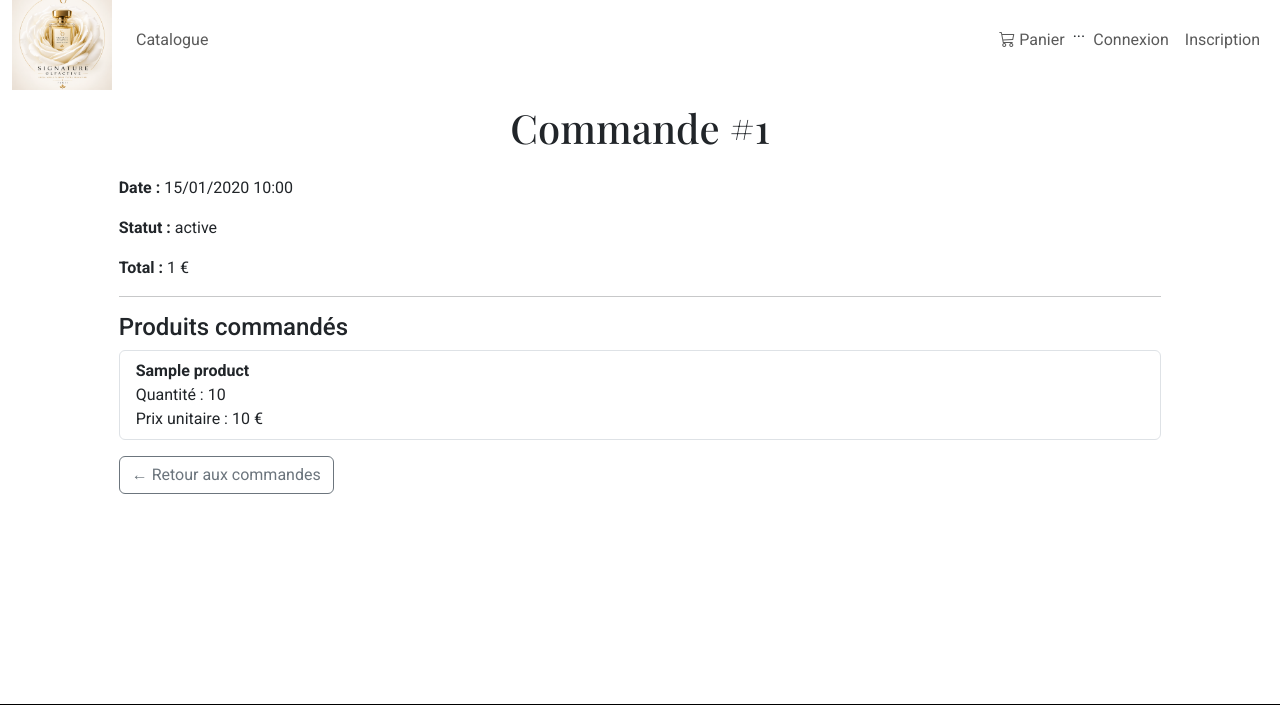
After one commit to MOIF78/git0226, a Symfony app: template templates/order/show.html.twig in a window 1280 px wide. The commit adds this page. Shown: the top 705 px of the page. Run offline with Twig, Linux system fonts and the light colour scheme; the template is opened without the code that fills it: most values are stand-ins (such as "Sample title", 1, 10 or a date in 2020); some libraries are stand-ins or nearby versions.

Commit message:
Ajout detail commande

```diff
--- /dev/null
+++ b/templates/order/show.html.twig
@@ -0,0 +1,63 @@
+{% extends 'base.html.twig' %}
+
+{% block title %}Détail de la commande{% endblock %}
+
+{% block h1 %}Commande #{{ order.id }}{% endblock %}
+
+{% block body %}
+
+<div class="container mt-4">
+
+    <p>
+        <strong>Date :</strong>
+        {{ order.createdAt|date('d/m/Y H:i') }}
+    </p>
+
+    <p>
+        <strong>Statut :</strong>
+        {{ order.status }}
+    </p>
+
+    <p>
+        <strong>Total :</strong>
+        {{ order.totalAmount }} €
+    </p>
+
+    <hr>
+
+    <h4>Produits commandés</h4>
+
+    <ul class="list-group">
+
+        {% for item in order.orderItems %}
+
+            <li class="list-group-item">
+
+                <strong>{{ item.product.title }}</strong>
+
+                <br>
+
+                Quantité : {{ item.quantity }}
+
+                <br>
+
+                Prix unitaire : {{ item.unitPrice }} €
+
+            </li>
+
+        {% endfor %}
+
+    </ul>
+
+    <div class="mt-3">
+
+        <a href="{{ path('app_order') }}"
+           class="btn btn-outline-secondary">
+            ← Retour aux commandes
+        </a>
+
+    </div>
+
+</div>
+
+{% endblock %}
```
Also changed, not shown: src/Controller/OrderController.php (+11 -0 lines), templates/order/index.html.twig (+9 -0 lines), templates/product/index.html.twig (+0 -39 lines), src/Entity/Order.php (line endings or trailing spaces).
